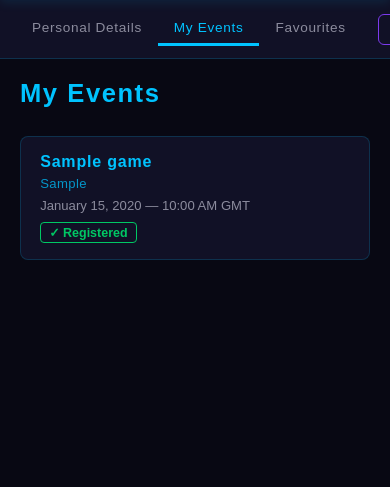
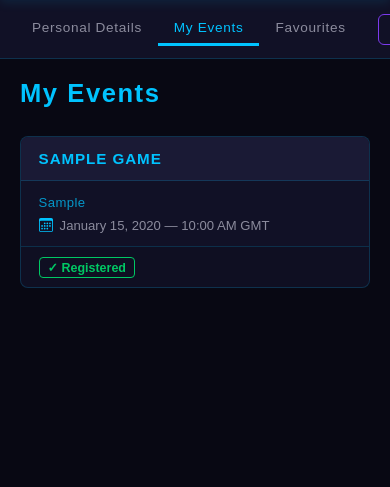
Before and after one commit to ayjay-9/ArenaSync, a PHP site: page /php/my_arena.php in a window 390 px wide, after a click on "My Events". Shown: the part 38-525 px from the top of the page. Run offline with PHP 8.4, Linux system fonts and the light colour scheme; the visitor is signed in with stand-in values (Sample User, id 1); tables that the repository leaves empty or names only in its code hold one stand-in row (values such as "Sample post"); a stand-in replaces the project's code that opens the database connection.

Commit message:
Add booking counts to organizer dashboard, restyle MyArena cards, and add hamburger to organizer nav
- LEFT JOIN bookings on organizer events table to show attendee count per event
- Restructure My Events and Favourites cards with header/body/footer sections
- Add calendar icon and gold star to event cards, green Registered badge in card footer
- Add hamburger menu to organizer dashboard for mobile nav

```diff
--- a/css/my_arena.css
+++ b/css/my_arena.css
@@ -237,10 +237,62 @@ body {
     color: #fff;
 }
 
+/* ── Shared card sub-sections ──────────────────── */
+.arena-card-header {
+    background: var(--bg-surface);
+    border-bottom: 1px solid var(--border);
+    padding: 0.8rem 1.1rem;
+    display: flex;
+    align-items: center;
+    justify-content: space-between;
+    gap: 0.5rem;
+}
+
+.arena-card-header h5 {
+    color: var(--accent);
+    font-size: 0.95rem;
+    margin: 0;
+    letter-spacing: 0.06em;
+    text-transform: uppercase;
+    flex: 1;
+    white-space: nowrap;
+    overflow: hidden;
+    text-overflow: ellipsis;
+}
+
+.arena-card-body {
+    padding: 0.85rem 1.1rem;
+    flex: 1;
+}
+
+.arena-card-footer {
+    padding: 0.6rem 1.1rem;
+    border-top: 1px solid var(--border);
+    background: rgba(0, 0, 0, 0.1);
+}
+
+/* ── Calendar icon ─────────────────────────────── */
+.cal-icon {
+    width: 14px;
+    height: 14px;
+    fill: var(--accent);
+    vertical-align: middle;
+    margin-right: 4px;
+    flex-shrink: 0;
+}
+
+/* ── Star icon (filled) ────────────────────────── */
+.star-icon-filled {
+    width: 15px;
+    height: 15px;
+    fill: #f5c518;
+    flex-shrink: 0;
+}
+
 /* ── Booked events grid ────────────────────────── */
 .booked-events-grid {
     display: grid;
-    grid-template-columns: repeat(auto-fill, minmax(220px, 1fr));
+    grid-template-columns: repeat(auto-fill, minmax(230px, 1fr));
     gap: 1rem;
     margin-bottom: 2rem;
 }
@@ -249,25 +301,37 @@ body {
     background: var(--bg-card);
     border: 1px solid var(--border);
     border-radius: 8px;
-    padding: 1rem 1.2rem;
-    transition: border-color 0.2s;
+    overflow: hidden;
+    display: flex;
+    flex-direction: column;
+    transition: border-color 0.2s, box-shadow 0.2s;
 }
 
 .booked-event-card:hover {
     border-color: var(--accent);
+    box-shadow: 0 4px 16px rgba(0, 195, 255, 0.1);
 }
 
-.booked-event-card h5 {
-    color: var(--accent);
-    font-size: 1rem;
-    margin: 0 0 0.3rem;
-    letter-spacing: 0.05em;
+/* ── Favourite event card ──────────────────────── */
+.fav-event-card {
+    background: var(--bg-card);
+    border: 1px solid var(--border);
+    border-radius: 8px;
+    overflow: hidden;
+    display: flex;
+    flex-direction: column;
+    transition: border-color 0.2s, box-shadow 0.2s;
+}
+
+.fav-event-card:hover {
+    border-color: #f5c518;
+    box-shadow: 0 4px 16px rgba(245, 197, 24, 0.1);
 }
 
 .booked-event-company {
     font-size: 0.82rem;
     color: var(--accent);
-    margin: 0 0 0.4rem;
+    margin: 0 0 0.5rem;
     font-weight: normal;
     letter-spacing: 0.03em;
     opacity: 0.75;
@@ -277,7 +341,11 @@ body {
     font-size: 0.82rem;
     color: var(--text-muted);
     font-weight: normal;
-    margin: 0 0 0.6rem;
+    margin: 0;
+    display: flex;
+    align-items: center;
+    flex-wrap: wrap;
+    gap: 3px;
 }
 
 .registered-badge {
@@ -302,19 +370,15 @@ body {
     background: var(--bg-card);
     border: 1px solid var(--border);
     border-radius: 8px;
-    padding: 1rem 1.2rem;
-    transition: border-color 0.2s;
+    overflow: hidden;
+    display: flex;
+    flex-direction: column;
+    transition: border-color 0.2s, box-shadow 0.2s;
 }
 
 .fav-org-card:hover {
     border-color: var(--accent);
-}
-
-.fav-org-card h5 {
-    color: var(--accent);
-    font-size: 1rem;
-    margin: 0 0 0.6rem;
-    letter-spacing: 0.05em;
+    box-shadow: 0 4px 16px rgba(0, 195, 255, 0.1);
 }
 
 .fav-org-events {
--- a/php/my_arena.php
+++ b/php/my_arena.php
@@ -66,6 +66,9 @@
     $fav_stmt->execute();
     $fav_orgs = $fav_stmt->get_result()->fetch_all(MYSQLI_ASSOC);
     $fav_stmt->close();
+
+    $cal_svg   = '<svg class="cal-icon" xmlns="http://www.w3.org/2000/svg" viewBox="0 0 16 16"><path d="M14 0H2a2 2 0 0 0-2 2v12a2 2 0 0 0 2 2h12a2 2 0 0 0 2-2V2a2 2 0 0 0-2-2M1 3.857C1 3.384 1.448 3 2 3h12c.552 0 1 .384 1 .857v10.286c0 .473-.448.857-1 .857H2c-.552 0-1-.384-1-.857z"/><path d="M6.5 7a1 1 0 1 0 0-2 1 1 0 0 0 0 2m3 0a1 1 0 1 0 0-2 1 1 0 0 0 0 2m3 0a1 1 0 1 0 0-2 1 1 0 0 0 0 2m-9 3a1 1 0 1 0 0-2 1 1 0 0 0 0 2m3 0a1 1 0 1 0 0-2 1 1 0 0 0 0 2m3 0a1 1 0 1 0 0-2 1 1 0 0 0 0 2m3 0a1 1 0 1 0 0-2 1 1 0 0 0 0 2m-9 3a1 1 0 1 0 0-2 1 1 0 0 0 0 2m3 0a1 1 0 1 0 0-2 1 1 0 0 0 0 2m3 0a1 1 0 1 0 0-2 1 1 0 0 0 0 2"/></svg>';
+    $star_icon = '<svg class="star-icon-filled" xmlns="http://www.w3.org/2000/svg" viewBox="0 0 16 16"><path d="M3.612 15.443c-.386.198-.824-.149-.746-.592l.83-4.73L.173 6.765c-.329-.314-.158-.888.283-.95l4.898-.696L7.538.792c.197-.39.73-.39.927 0l2.184 4.327 4.898.696c.441.062.612.636.282.95l-3.522 3.356.83 4.73c.078.443-.36.79-.746.592L8 13.187l-4.389 2.256z"/></svg>';
 
     // Handle POST actions
     if ($_SERVER['REQUEST_METHOD'] === 'POST') {
@@ -236,14 +239,21 @@
                         <div class="booked-events-grid">
                             <?php foreach ($booked_events as $ev): ?>
                                 <div class="booked-event-card">
+                                    <div class="arena-card-header">
                                         <h5><?php echo htmlspecialchars($ev['game_name']); ?></h5>
+                                    </div>
+                                    <div class="arena-card-body">
                                         <p class="booked-event-company"><?php echo htmlspecialchars($ev['company']); ?></p>
                                         <p class="booked-event-date">
+                                            <?php echo $cal_svg; ?>
                                             <?php echo htmlspecialchars(date('F j, Y', strtotime($ev['date_time']))); ?>
                                             &mdash;
                                             <?php echo htmlspecialchars(date('g:i A', strtotime($ev['date_time']))); ?> GMT
                                         </p>
+                                    </div>
+                                    <div class="arena-card-footer">
                                         <span class="registered-badge">&#10003; Registered</span>
+                                    </div>
                                 </div>
                             <?php endforeach; ?>
                         </div>
@@ -258,17 +268,22 @@
                             <a href="./events.php">Browse events</a> and star the ones you love!
                         </p>
                     <?php else: ?>
-                        <div class="fav-orgs-grid">
+                        <div class="booked-events-grid">
                             <?php foreach ($fav_events as $ev): ?>
-                                <div class="fav-org-card">
+                                <div class="fav-event-card">
+                                    <div class="arena-card-header">
                                         <h5><?php echo htmlspecialchars($ev['game_name']); ?></h5>
+                                        <?php echo $star_icon; ?>
+                                    </div>
+                                    <div class="arena-card-body">
                                         <p class="booked-event-company"><?php echo htmlspecialchars($ev['company']); ?></p>
-                                    <ul class="fav-org-events">
-                                        <li><?php echo htmlspecialchars(date('F j, Y', strtotime($ev['date_time']))); ?>
+                                        <p class="booked-event-date">
+                                            <?php echo $cal_svg; ?>
+                                            <?php echo htmlspecialchars(date('F j, Y', strtotime($ev['date_time']))); ?>
                                             &mdash;
                                             <?php echo htmlspecialchars(date('g:i A', strtotime($ev['date_time']))); ?> GMT
-                                        </li>
-                                    </ul>
+                                        </p>
+                                    </div>
                                 </div>
                             <?php endforeach; ?>
                         </div>
@@ -279,7 +294,10 @@
                         <div class="fav-orgs-grid">
                             <?php foreach ($fav_orgs as $org): ?>
                                 <div class="fav-org-card">
+                                    <div class="arena-card-header">
                                         <h5><?php echo htmlspecialchars($org['company']); ?></h5>
+                                    </div>
+                                    <div class="arena-card-body">
                                         <ul class="fav-org-events">
                                             <?php
                                                 $ev_stmt = $conn->prepare("SELECT g.name FROM events e JOIN games g ON e.game_id = g.id WHERE e.organiser_id = ?");
@@ -296,6 +314,7 @@
                                                 $ev_stmt->close();
                                             ?>
                                         </ul>
+                                    </div>
                                 </div>
                             <?php endforeach; ?>
                         </div>
```
Also changed, not shown: css/organizer-dashboard.css (+18 -0 lines), php/organizer-dashboard.php (+16 -4 lines). Lines whose indentation alone changed are shown as unchanged.
